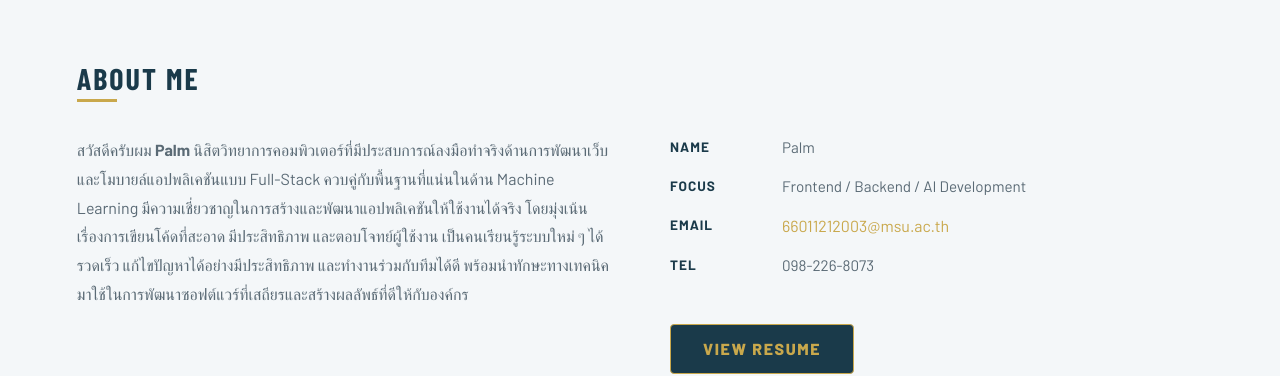
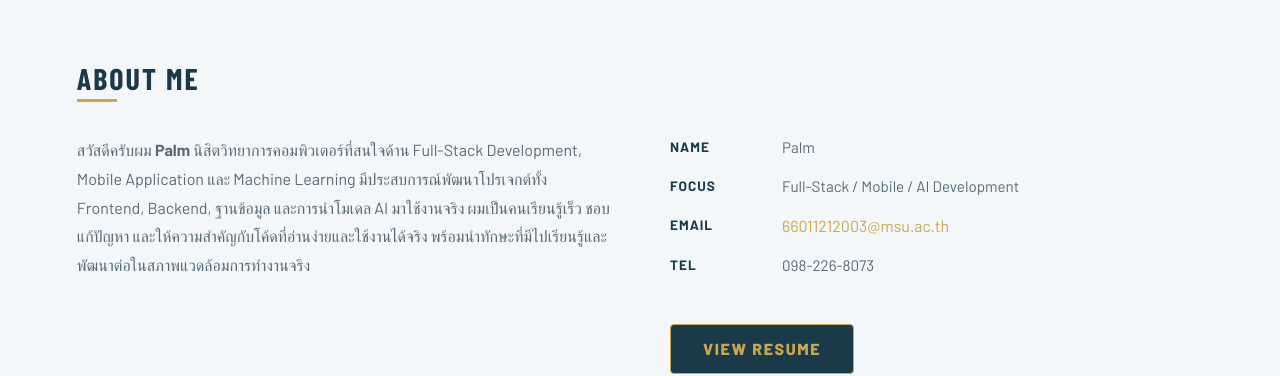
Before and after one commit to MACROG33/Frontend-Portfolio, a React (Vite) app: page / in a window 1280 px wide. Shown: the part 820-1196 px from the top of the page. Built offline with nearby package versions, Linux system fonts and the light colour scheme; no server answers; a web font is replaced by a local one.

Commit message:
Fix About me

```diff
--- a/src/components/About.jsx
+++ b/src/components/About.jsx
@@ -8,13 +8,12 @@ export default function About({ profile }) {
         <div className="text-[1rem] leading-[1.8] text-[#5a6a75]">
           <p>
             สวัสดีครับผม <strong>{profile?.name || "Palm"} </strong>
-            นิสิตวิทยาการคอมพิวเตอร์ที่มีประสบการณ์ลงมือทำจริงด้านการพัฒนาเว็บและโมบายล์แอปพลิเคชันแบบ
-            Full-Stack ควบคู่กับพื้นฐานที่แน่นในด้าน Machine Learning
-            มีความเชี่ยวชาญในการสร้างและพัฒนาแอปพลิเคชันให้ใช้งานได้จริง
-            โดยมุ่งเน้นเรื่องการเขียนโค้ดที่สะอาด มีประสิทธิภาพ
-            และตอบโจทย์ผู้ใช้งาน เป็นคนเรียนรู้ระบบใหม่ ๆ ได้รวดเร็ว
-            แก้ไขปัญหาได้อย่างมีประสิทธิภาพ และทำงานร่วมกับทีมได้ดี
-            พร้อมนำทักษะทางเทคนิคมาใช้ในการพัฒนาซอฟต์แวร์ที่เสถียรและสร้างผลลัพธ์ที่ดีให้กับองค์กร
+            นิสิตวิทยาการคอมพิวเตอร์ที่สนใจด้าน Full-Stack Development, Mobile
+            Application และ Machine Learning มีประสบการณ์พัฒนาโปรเจกต์ทั้ง
+            Frontend, Backend, ฐานข้อมูล และการนำโมเดล AI มาใช้งานจริง
+            ผมเป็นคนเรียนรู้เร็ว ชอบแก้ปัญหา
+            และให้ความสำคัญกับโค้ดที่อ่านง่ายและใช้งานได้จริง
+            พร้อมนำทักษะที่มีไปเรียนรู้และพัฒนาต่อในสภาพแวดล้อมการทำงานจริง
           </p>
         </div>
         <div className="flex flex-col gap-4">
@@ -31,7 +30,7 @@ export default function About({ profile }) {
               Focus
             </span>
             <span className="text-[#5a6a75] text-[0.95rem]">
-              Frontend / Backend / AI Development
+              Full-Stack / Mobile / AI Development
             </span>
           </div>
           <div className="flex gap-3 items-center">
```
